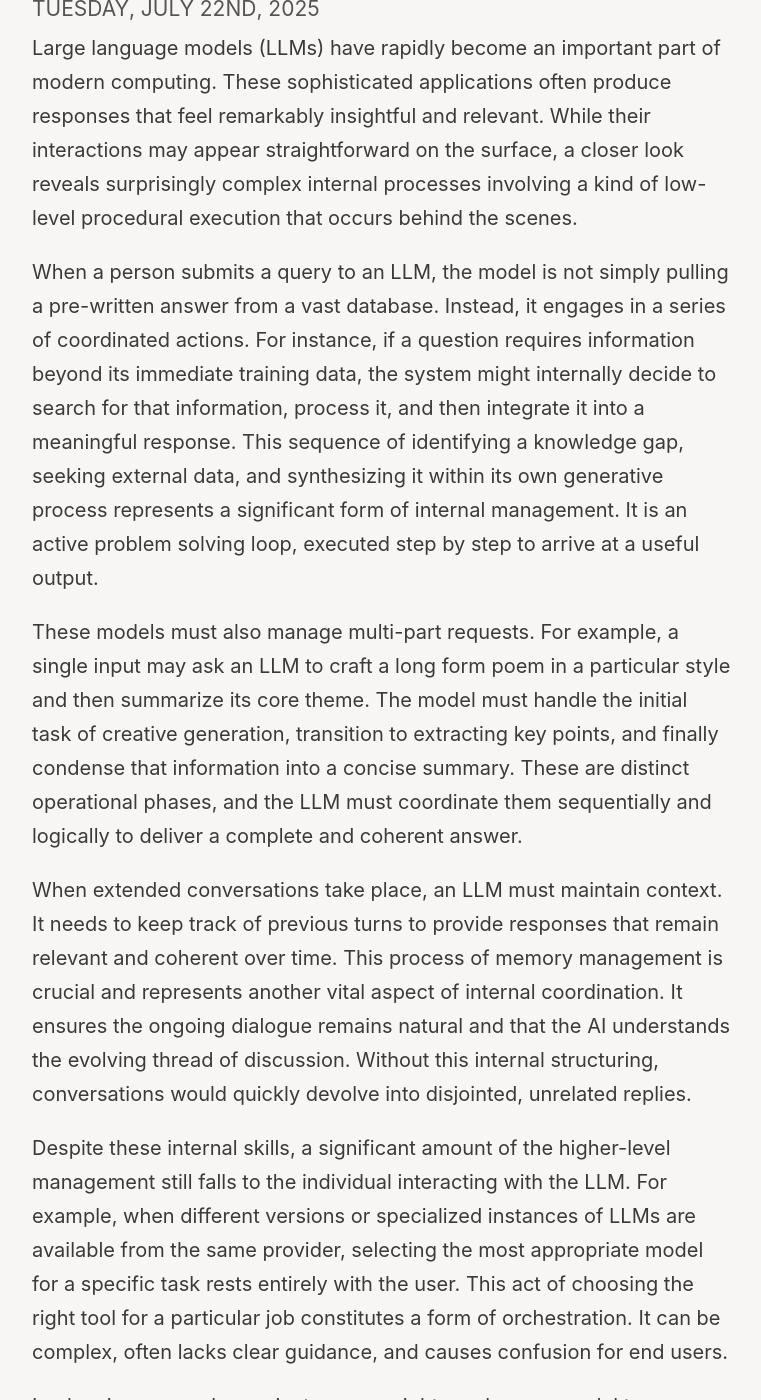
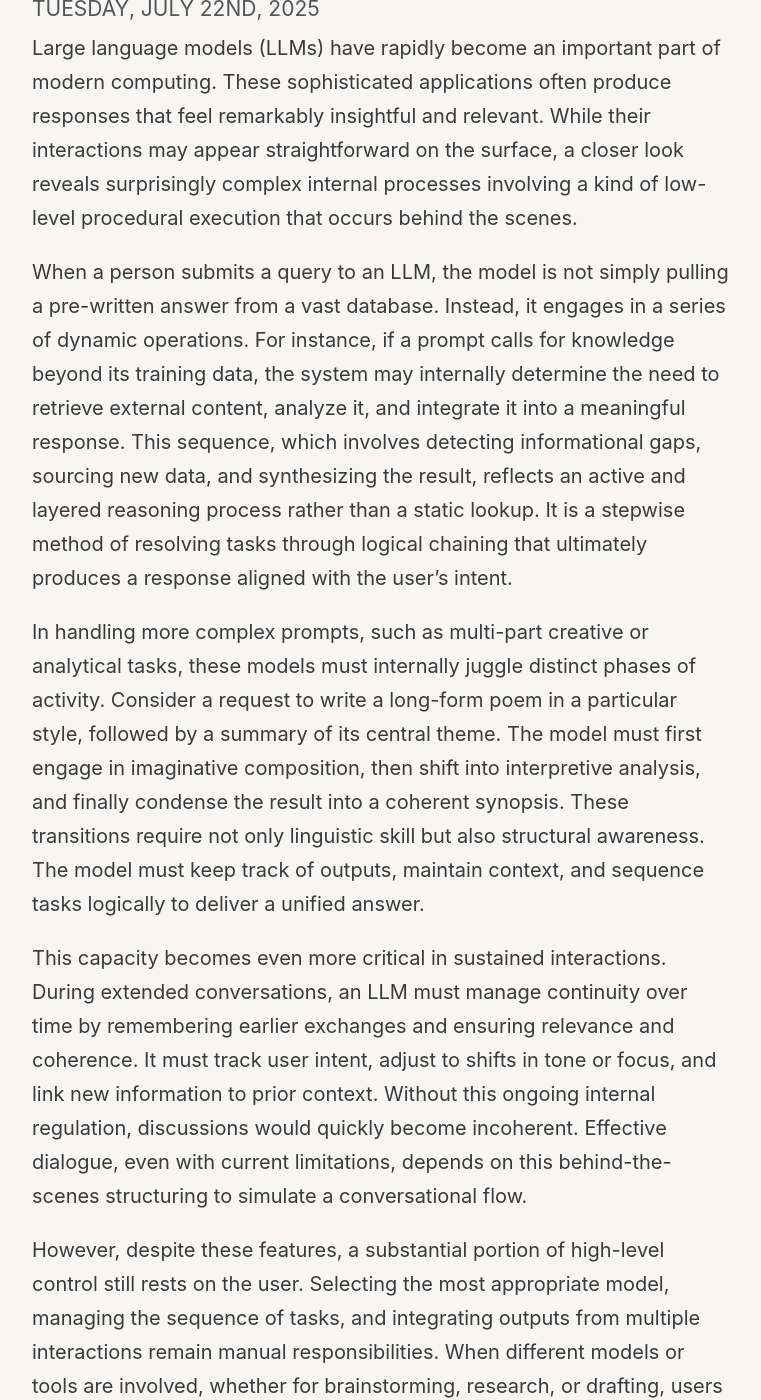
Before and after one commit to victorwynne/victorwynne, a Jekyll site: the page built from _posts/2025-07-22-orchestration.md, in a window 1280 px wide and 1400 px high, scrolled down 311 px. Shown: the whole window, without its empty margins (258-1019 px from the left). Built offline with Jekyll 4.4.1, drawn with Linux system fonts in a browser that asks for light colours; some of the changed text lies outside the part shown.

Commit message:
2025-07-22-orchestration.md

```diff
--- a/_posts/2025-07-22-orchestration.md
+++ b/_posts/2025-07-22-orchestration.md
@@ -9,22 +9,20 @@
 
 Large language models (LLMs) have rapidly become an important part of modern computing. These sophisticated applications often produce responses that feel remarkably insightful and relevant. While their interactions may appear straightforward on the surface, a closer look reveals surprisingly complex internal processes involving a kind of low-level procedural execution that occurs behind the scenes.
 
-When a person submits a query to an LLM, the model is not simply pulling a pre-written answer from a vast database. Instead, it engages in a series of coordinated actions. For instance, if a question requires information beyond its immediate training data, the system might internally decide to search for that information, process it, and then integrate it into a meaningful response. This sequence of identifying a knowledge gap, seeking external data, and synthesizing it within its own generative process represents a significant form of internal management. It is an active problem solving loop, executed step by step to arrive at a useful output.
+When a person submits a query to an LLM, the model is not simply pulling a pre-written answer from a vast database. Instead, it engages in a series of dynamic operations. For instance, if a prompt calls for knowledge beyond its training data, the system may internally determine the need to retrieve external content, analyze it, and integrate it into a meaningful response. This sequence, which involves detecting informational gaps, sourcing new data, and synthesizing the result, reflects an active and layered reasoning process rather than a static lookup. It is a stepwise method of resolving tasks through logical chaining that ultimately produces a response aligned with the user’s intent.
 
-These models must also manage multi-part requests. For example, a single input may ask an LLM to craft a long form poem in a particular style and then summarize its core theme. The model must handle the initial task of creative generation, transition to extracting key points, and finally condense that information into a concise summary. These are distinct operational phases, and the LLM must coordinate them sequentially and logically to deliver a complete and coherent answer.
+In handling more complex prompts, such as multi-part creative or analytical tasks, these models must internally juggle distinct phases of activity. Consider a request to write a long-form poem in a particular style, followed by a summary of its central theme. The model must first engage in imaginative composition, then shift into interpretive analysis, and finally condense the result into a coherent synopsis. These transitions require not only linguistic skill but also structural awareness. The model must keep track of outputs, maintain context, and sequence tasks logically to deliver a unified answer.
 
-When extended conversations take place, an LLM must maintain context. It needs to keep track of previous turns to provide responses that remain relevant and coherent over time. This process of memory management is crucial and represents another vital aspect of internal coordination. It ensures the ongoing dialogue remains natural and that the AI understands the evolving thread of discussion. Without this internal structuring, conversations would quickly devolve into disjointed, unrelated replies.
+This capacity becomes even more critical in sustained interactions. During extended conversations, an LLM must manage continuity over time by remembering earlier exchanges and ensuring relevance and coherence. It must track user intent, adjust to shifts in tone or focus, and link new information to prior context. Without this ongoing internal regulation, discussions would quickly become incoherent. Effective dialogue, even with current limitations, depends on this behind-the-scenes structuring to simulate a conversational flow.
 
-Despite these internal skills, a significant amount of the higher-level management still falls to the individual interacting with the LLM. For example, when different versions or specialized instances of LLMs are available from the same provider, selecting the most appropriate model for a specific task rests entirely with the user. This act of choosing the right tool for a particular job constitutes a form of orchestration. It can be complex, often lacks clear guidance, and causes confusion for end users.
+However, despite these features, a substantial portion of high-level control still rests on the user. Selecting the most appropriate model, managing the sequence of tasks, and integrating outputs from multiple interactions remain manual responsibilities. When different models or tools are involved, whether for brainstorming, research, or drafting, users must coordinate each stage themselves, often with little system-guided support.
 
-In planning a complex project, a user might employ one model to brainstorm initial ideas, another to research relevant technologies or resources, and a third to draft a proposal or timeline. As things stand, users must manually switch between tools and transfer insights from one step to the next. LLMs are not yet widely capable of autonomously deciding to leverage a suite of their own internal or external functions to accomplish a broader, multi-step objective without explicit direction at each stage.
+This manual overhead is especially apparent in workflows that span multiple domains. A user planning a detailed project might employ one LLM to generate ideas, another to explore relevant technologies, and a third to structure a proposal. Each step demands user judgment on which tool to use, what to ask, and how to transfer results between systems. The burden of coordination falls to the person navigating the process. As a result, the overall experience can feel fragmented despite the sophistication of the individual components.
 
-This is precisely where the concept of full orchestration becomes critical for the long-term success of the companies developing these technologies. While the individual capabilities of LLMs are often extraordinary, the overall user experience can still feel fragmented. Users are frequently required to act as the coordinating agent, manually connecting different models or functional steps within a single model’s range.
+This fragmentation underscores the growing need for full orchestration. For LLMs to become truly indispensable in daily life and professional workflows, they must evolve into systems that manage end-to-end processes more autonomously. The utility of these tools would increase significantly if they could interpret a broad, complex goal and then intelligently manage the necessary sub-tasks to achieve it. At that level, the AI would be able to research, plan, execute, and iterate with minimal intervention beyond the initial high-level instruction.
 
-For LLMs to become truly indispensable in daily life and professional workflows, they must evolve to manage this end-to-end process more autonomously. The utility of such tools would increase significantly if they could interpret a broad, complex goal and then intelligently manage the necessary sub-tasks to achieve it. This would involve the AI independently researching, planning, executing, and iterating, all with minimal intervention beyond the initial high-level instruction.
+Progress in this direction is already underway. Frameworks such as [LangChain](https://www.langchain.com), [CrewAI](https://www.crewai.com/), and [AutoGen](https://microsoft.github.io/autogen/stable/index.html) are advancing task handling through capabilities that allow developers to chain LLM calls, incorporate external APIs or data sources, and maintain structured context across interactions. While they still require configuration and oversight, they represent meaningful progress toward greater system-driven autonomy in LLM workflows.
 
-The companies that can master this challenge are poised to become market leaders in the AI landscape. It is a matter of transitioning from offering a collection of impressive individual AI components to delivering integrated, intelligent systems capable of deeply understanding and acting upon human intentions in a comprehensive and automated fashion. This means moving beyond responding to explicit commands to proactively managing a sequence of interconnected operations to achieve a defined outcome.
+Building such systems is far from trivial. It requires significant progress in AI’s ability to reason across time, handle ambiguity, manage competing objectives, and adapt to unexpected outcomes. The supporting infrastructure must enable persistent memory, flexible planning, and intelligent error recovery, especially in the unpredictable conditions of real-world use. Despite these challenges, the potential upside is substantial. AI that can operate more independently would dramatically expand its usefulness in both personal and professional contexts.
 
-Frameworks such as [LangChain](https://www.langchain.com), [CrewAI](https://www.crewai.com/), and [AutoGen](https://microsoft.github.io/autogen/stable/index.html) are advancing toward higher-level orchestration. These tools enable developers to chain multiple LLM calls, integrate external data sources, and manage conversational context more effectively. Though they still require user intervention to configure and deploy, they represent meaningful progress toward LLMs autonomously managing interconnected operations to achieve complex, multi-step outcomes.
-
-The journey to reach this goal is undeniably complex. It involves significant advancements in AI’s ability to plan, adapt, manage resources, and recover from unexpected complications in real-world scenarios. However, the potential benefits are substantial. As LLMs become more proficient at orchestrating tasks from beginning to end, they will become more intuitive, more powerful, and increasingly indispensable to those who rely on them. The continued growth and impact of these technologies depend on their ability to shift from isolated operations to fully realized, end-to-end systems.
+Ultimately, the companies that succeed in developing fully integrated, self-directed LLM systems capable of orchestrating complex, multi-step workflows will redefine the market. The goal is not simply better answers to individual queries but tools that can complete multi-step objectives from start to finish. These next-generation systems must understand user intent holistically, chart an intelligent path forward, and carry out the necessary actions without constant oversight. In doing so, they will shift from reactive assistants to proactive collaborators. That shift will mark the true maturation of large language models.
```
